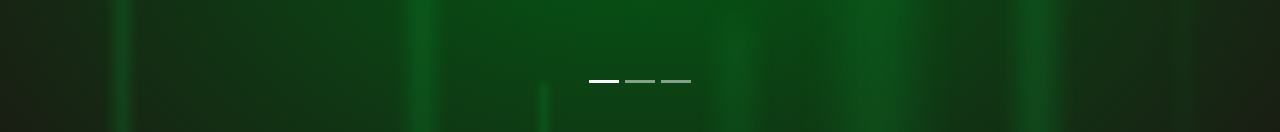
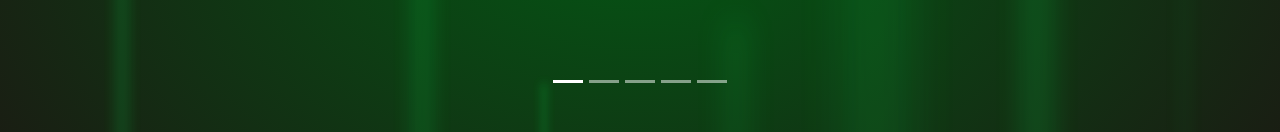
Before and after one commit to vmakutin/radio-amp, a React (Create React App) app: page / in a window 1280 px wide. Shown: the part 486-618 px from the top of the page. Built offline with nearby package versions, Linux system fonts and the light colour scheme.

Commit message:
added new stations

```diff
--- a/src/App.js
+++ b/src/App.js
@@ -11,8 +11,20 @@
 
 function App() {
   const [index, setIndex] = useState(0);
+  const [currentIndex, setCurrentIndex] = useState(0);
   const [audioPlayer] = useState(new Audio());
   const [isActive, setActive] = useState("false");
+
+  const onIndexChanged = (newIndex) =>{
+    setIndex(newIndex);
+
+    console.log(`current index: ${currentIndex}`);
+    console.log(`item changed to [${newIndex}]`)
+    console.log(newIndex === currentIndex);
+    console.log(!audioPlayer.paused);
+
+    setActive((newIndex === currentIndex  && !audioPlayer.paused) ? false : true);
+  }
 
   const handleClick= (e)=> {
 
@@ -20,13 +32,21 @@
 
     var playnow = document.getElementById("playnow");
 
-    if(!audioPlayer.paused)
+    if(index !== currentIndex)
+    {
+      audioPlayer.pause();
+    }
+    else if(!audioPlayer.paused)
     {
       console.log("pauser player");
       audioPlayer.pause();
 
       setActive(true);
+      setCurrentIndex(-1);
       playnow.innerText="";
+
+      console.log(`current index: ${currentIndex}`);
+      console.log(`item changed to [${index}]`)
 
       return;
     }
@@ -36,6 +56,10 @@
     console.log("play player");
     audioPlayer.play();
     setActive(false);
+    setCurrentIndex(index);
+
+    console.log(`current index: ${currentIndex}`);
+    console.log(`item changed to [${index}]`)
 
     playnow.innerText=radioStations.radios[index].Name;
   }
@@ -56,7 +80,7 @@
       </header>
 
       <div className='App_frame'>
-        <ControlledCarousel className="App_frame" id="carousel" index={index} setIndex={setIndex} radioStations={radioStations}/>
+        <ControlledCarousel className="App_frame" id="carousel" index={index} setIndex={onIndexChanged} radioStations={radioStations}/>
       </div>
 
       <footer className="App-footer">
--- a/src/stations.json
+++ b/src/stations.json
@@ -1,19 +1,29 @@
-{ "radios" :
-[
 {
-   "Name" : "Radio BA",
-   "Playback" : "https://air.radioba.by:8443/ba",
-   "Logo" : "./radioba_logo.png"
+  "radios": [
+    {
+      "Name": "Radio BA",
+      "Playback": "https://air.radioba.by:8443/ba",
+      "Logo": "./radioba_logo.png"
     },
     {
-   "Name" : "Легенды FM",
-   "Playback" : "http://live.legendy.by:8000/legendyfm",
-   "Logo" : "./legendyfm_logo.png"
+      "Name": "Легенды FM",
+      "Playback": "http://live.legendy.by:8000/legendyfm",
+      "Logo": "./legendyfm_logo.png"
     },
     {
-   "Name" : "Radio Roks",
-   "Playback" : "https://stream.hoster.by/radioroks/roks/icecast.audio",
-   "Logo" : "./radioroks_logo.png"
+      "Name": "Radio Roks",
+      "Playback": "https://stream.hoster.by/radioroks/roks/icecast.audio",
+      "Logo": "./radioroks_logo.png"
+    },
+    {
+      "Name": "Unistar",
+      "Playback": "https://unistar.webcaramba.com/unistar_main128.mp3?radiostatistica=site",
+      "Logo": "./unistar_logo.png"
+    },
+    {
+      "Name": "Новое радио",
+      "Playback": "https://live.novoeradio.by:444/live/novoeradio_aac128/icecast.audio",
+      "Logo": "./newradio_logo.png"
     }
   ]
 }
```
Also changed, not shown: public/newradio_logo.png (added), public/unistar_logo.png (added). Lines whose indentation alone changed are shown as unchanged.
